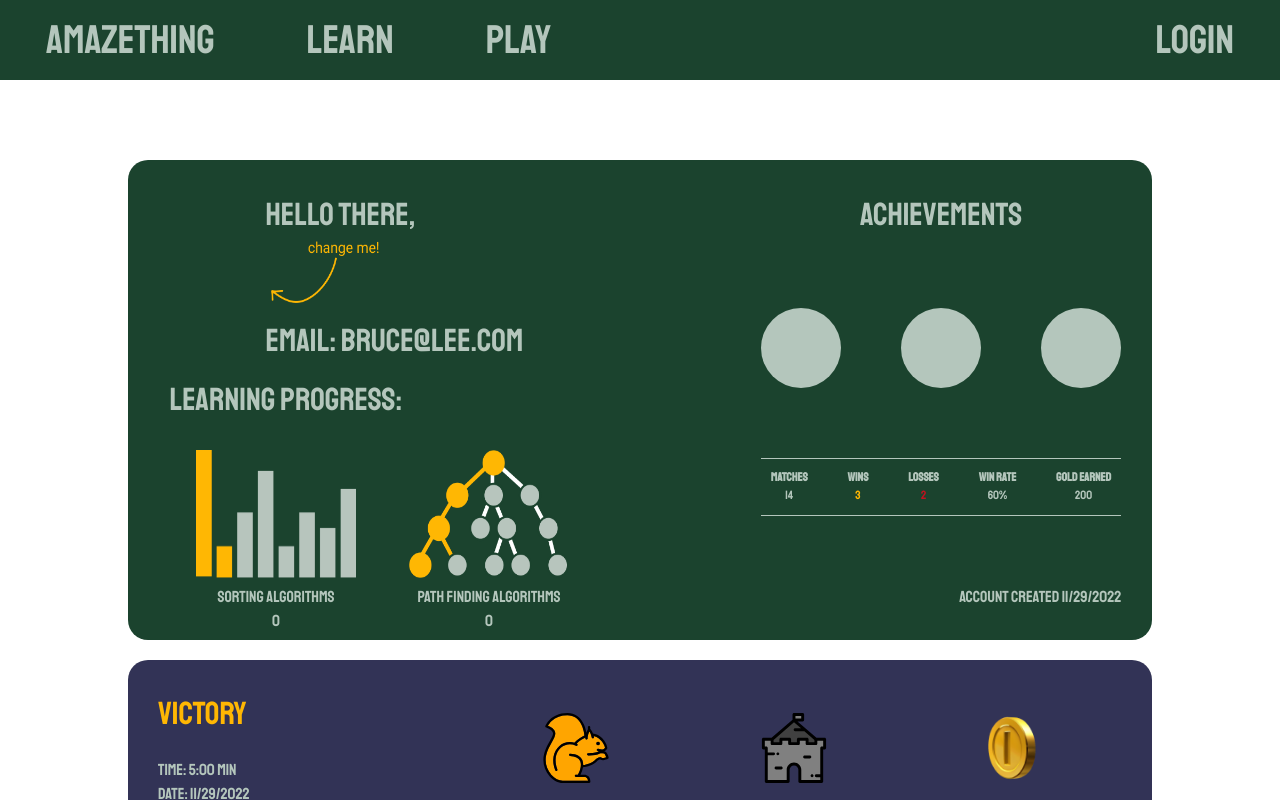
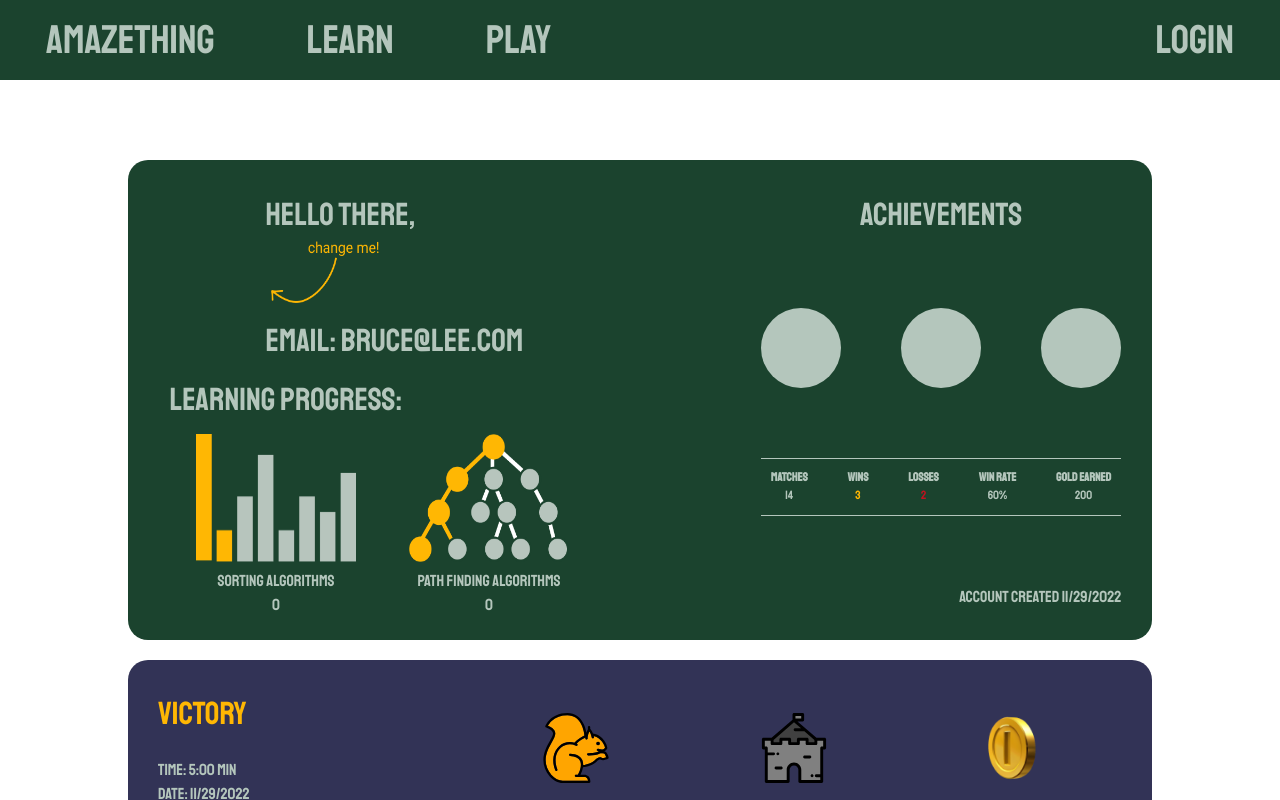
Before and after one commit to vadim-nest/aMAZEthing, a React (Vite) app in the folder Client/: page /profile in a window 1280 px wide. Built offline with nearby package versions, Linux system fonts and the light colour scheme.

Commit message:
fix: update profile component

```diff
--- a/Client/src/css/profile.css
+++ b/Client/src/css/profile.css
@@ -58,7 +58,7 @@
 }
 
 .sort-progress, .path-progress {
-    margin: 5%;
+    margin: 2% 5%;
     display: flex;
     flex-direction: column;
     justify-content: center;
```
